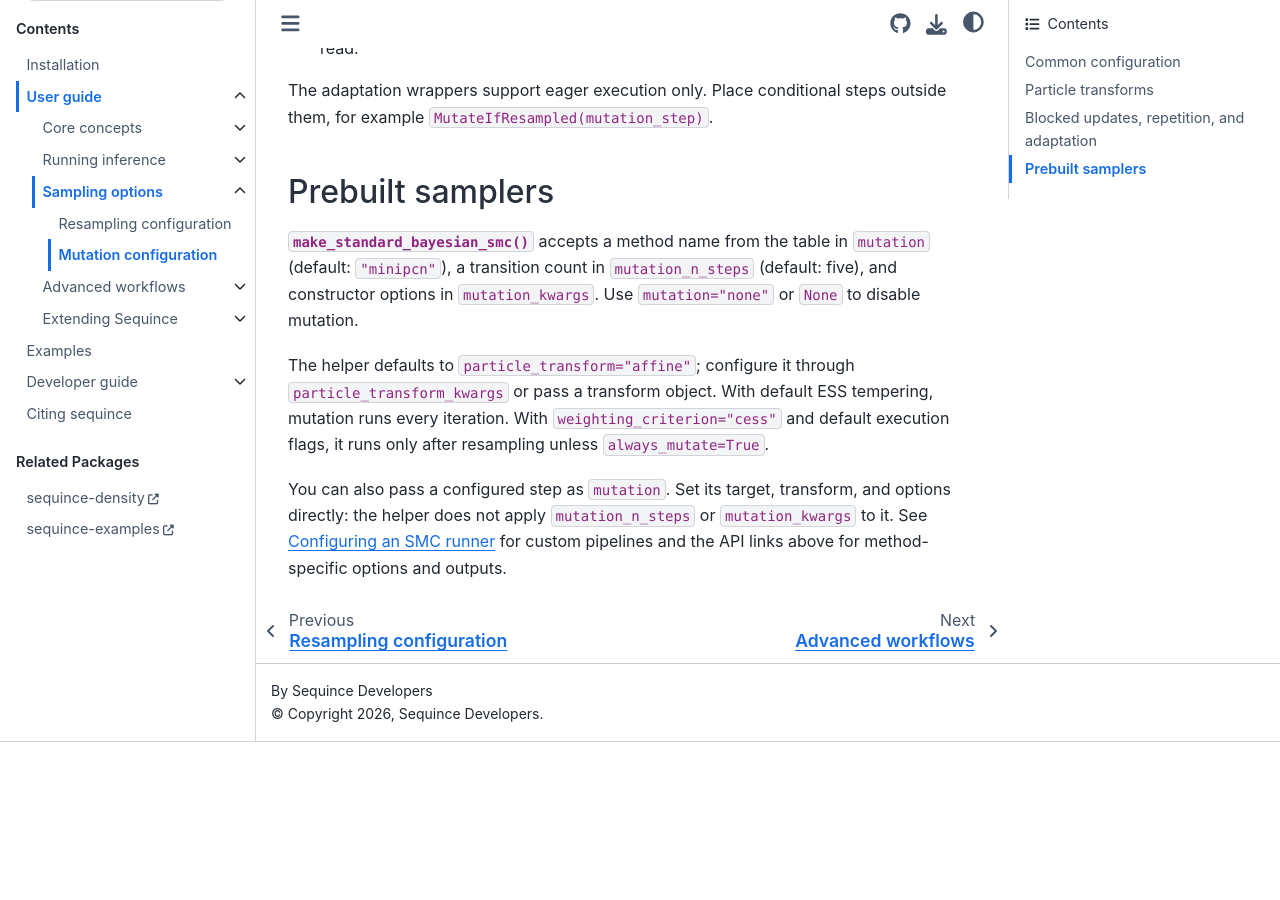
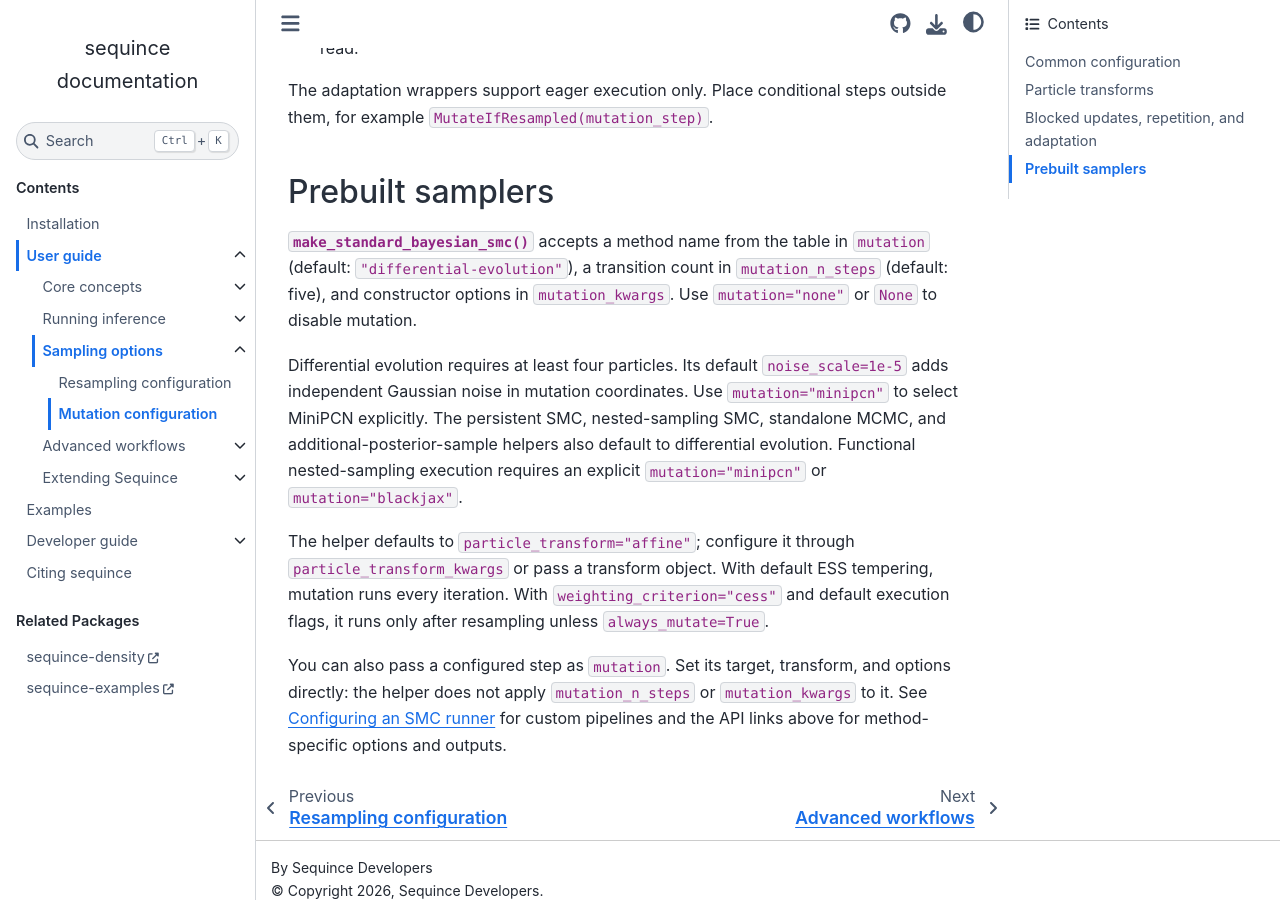
Before and after one commit to sequince-dev/sequince, a Sphinx documentation site: the page built from docs/user_guide/sampling_options/mutation_configuration.rst, in a window 1280 px wide and 900 px high, scrolled down 3239 px. Built offline with Sphinx 7.4.7 and the Sphinx Book theme 1.1.4, drawn with Linux system fonts in a browser that asks for light colours; pages that are not in the unit, such as notebooks, are missing from menus; before the commit the page ends 3981 px from its top, so only the background shows below that.

Commit message:
API(sampling): default sampling helpers to differential evolution
Use DE for standard, persistent, and nested SMC, standalone MCMC, and additional posterior draws. Update default-method tests and documentation while retaining explicit MiniPCN selection.

```diff
--- a/docs/index.rst
+++ b/docs/index.rst
@@ -15,7 +15,7 @@
     pip install sequince
 
 ``sequince`` targets Python 3.11+. Its core dependencies are installed
-automatically. The example below uses the included MiniPCN mutation backend,
+automatically. The example below uses differential-evolution mutation,
 see :doc:`installation` for all optional integrations supported.
 
 .. _quick-start:
--- a/docs/installation.rst
+++ b/docs/installation.rst
@@ -9,7 +9,7 @@
 
 The core installation includes NumPy, SciPy, MiniPCN, and the Array API
 compatibility packages. It supports NumPy-based sampling with the default
-MiniPCN mutation backend.
+differential-evolution mutation method.
 
 Optional integrations
 ---------------------
@@ -39,7 +39,7 @@
      - Corner plots
 
 For example, install ``sequince[emcee]`` to select emcee mutation instead of
-the default MiniPCN backend. See
+the default differential-evolution method. See
 :doc:`user_guide/sampling_options/mutation_configuration` for mutation-specific
 requirements.
 
--- a/docs/user_guide/sampling_options/mutation_configuration.rst
+++ b/docs/user_guide/sampling_options/mutation_configuration.rst
@@ -144,9 +144,16 @@
 -----------------
 
 :func:`~sequince.prebuilt_samplers.make_standard_bayesian_smc` accepts a method
-name from the table in ``mutation`` (default: ``"minipcn"``), a transition count in
-``mutation_n_steps`` (default: five), and constructor options in
-``mutation_kwargs``. Use ``mutation="none"`` or ``None`` to disable mutation.
+name from the table in ``mutation`` (default: ``"differential-evolution"``), a
+transition count in ``mutation_n_steps`` (default: five), and constructor
+options in ``mutation_kwargs``. Use ``mutation="none"`` or ``None`` to disable mutation.
+
+Differential evolution requires at least four particles. Its default
+``noise_scale=1e-5`` adds independent Gaussian noise in mutation coordinates.
+Use ``mutation="minipcn"`` to select MiniPCN explicitly. The persistent SMC,
+nested-sampling SMC, standalone MCMC, and additional-posterior-sample helpers
+also default to differential evolution. Functional nested-sampling execution
+requires an explicit ``mutation="minipcn"`` or ``mutation="blackjax"``.
 
 The helper defaults to ``particle_transform="affine"``; configure it through
 ``particle_transform_kwargs`` or pass a transform object. With default ESS
```
Also changed, not shown: CHANGELOG.md (+1 -0 lines), docs/user_guide/advanced_workflows/mcmc_sampler.rst (+4 -4 lines), 9 other files.
